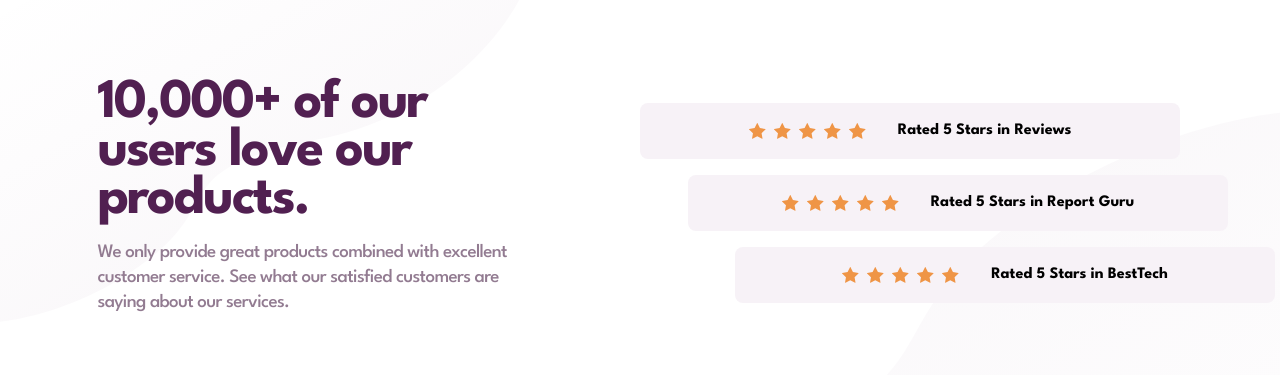
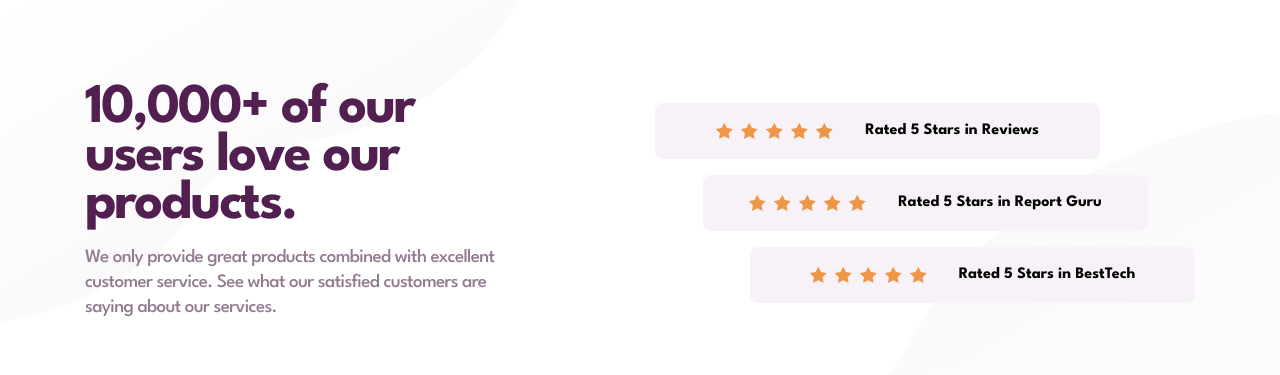
Before and after one commit to pacdt/Social-Proof, a plain HTML site: page index.html in a window 1280 px wide. Shown: the top 375 px of the page. Drawn offline with Linux system fonts and the light colour scheme.

Commit message:
fix alignment

```diff
--- a/style.css
+++ b/style.css
@@ -10,10 +10,12 @@ body {
 	background: url("./assets/bg.svg") no-repeat;
     background-size: 100% , cover;
 	background-attachment: fixed;
+	width: 100vw;
+	height: 100vh;
 }
 main {
-	width: 100vw;
-	height: 100vh;
+    width: 100%;
+    height: 100%;
 	display: flex;
 	flex-direction: row;
 	flex-wrap: wrap;
@@ -22,13 +24,18 @@ main {
 }
 #text-content {
 	display: flex;
-	justify-content: center;
+	/* justify-content: center; */
 	align-items: center;
 	width: 50%;
+    max-width: 555px;
 }
 .text-area {
 	width: 445px;
 	height: 245px;
+    display: flex;
+    flex-direction: column;
+    justify-content: center;
+    align-items: center;
 }
 .text-area h1 {
 	font-weight: 700;
@@ -48,6 +55,8 @@ main {
 #stars-content {
 	display: flex;
 	width: 50%;
+    justify-content: flex-end;
+    max-width: 555px;
 }
 .rated-area {
 	width: 540px;
@@ -65,6 +74,8 @@ main {
 	align-items: center;
 	gap: 32px;
 	margin-bottom: 16px;
+    width: 445px;
+    height: 56px;
 }
 .positon-right1 {
 	position: relative;
```
